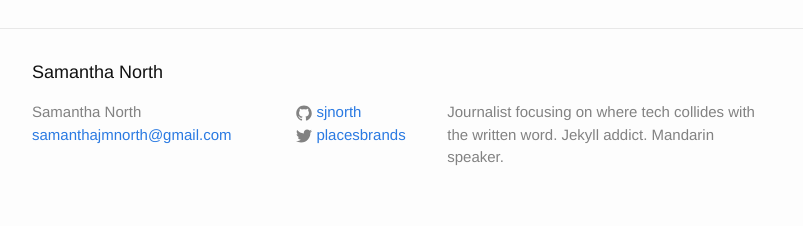
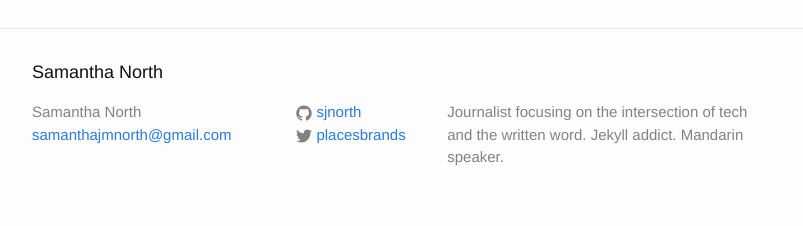
Before and after one commit to sjnorth/sjnorth.github.io, a Jekyll site: the page built from index.md, in a window 1280 px wide. Shown: the part 948-1174 px from the top of the page, without its empty margins (238-1041 px from the left). Built offline with Jekyll 4.4.1, drawn with Linux system fonts in a browser that asks for light colours; the list of posts is cut into pages by our own code; comment, search, counter and statistics services are not loaded.

Commit message:
updates to sign up form and homepage text

```diff
--- a/_config.yml
+++ b/_config.yml
@@ -9,12 +9,11 @@
 title: Samantha North
 email: samanthajmnorth@gmail.com
 description: > #
-  Journalist focusing on where tech collides with the written word. Jekyll addict. Mandarin speaker.
+  Journalist focusing on the intersection of tech and the written word. Jekyll addict. Mandarin speaker.
 baseurl: "" # the subpath of your site, e.g. /blog
 url: "http://sjnorth.github.io" # the base hostname & protocol for your site
 twitter_username: placesbrands
 github_username: sjnorth
-paginate: 7
 
 # Build settings
 markdown: kramdown
```
Also changed, not shown: index.html (+20 -1 lines).
